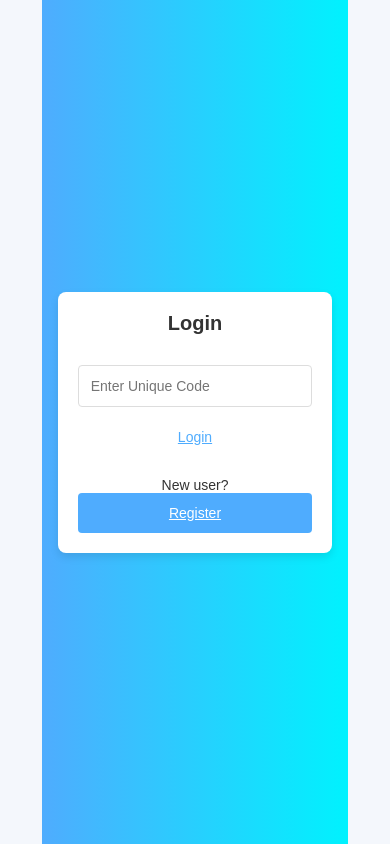
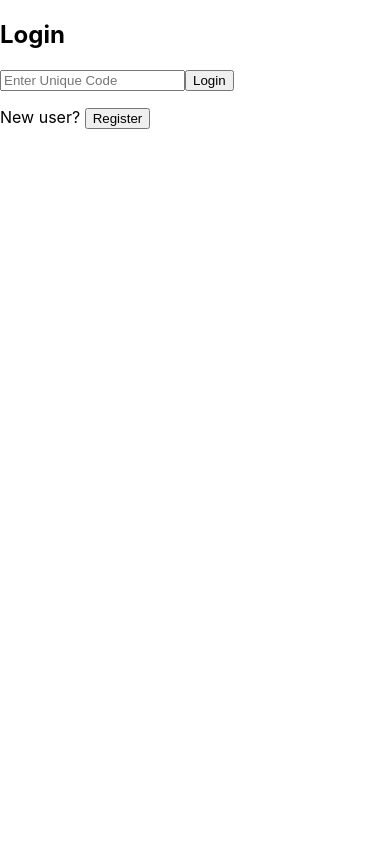
Before and after one commit to Sahani26/nop-chat-new, a React (Create React App) app in the folder frontend/: page / in a window 390 px wide. Built offline with nearby package versions, Linux system fonts and the light colour scheme.

Commit message:
Update style.css

```diff
--- a/frontend/src/style/style.css
+++ b/frontend/src/style/style.css
@@ -95,226 +95,3 @@
  .message-item:nth-child(even) {
    background-color: #e6e6e6;
  }
-
-/* Basic reset */
-* {
-  margin: 0;
-  padding: 0;
-  box-sizing: border-box;
-}
-
-body {
-  font-family: Arial, sans-serif;
-  background-color: #f4f7fc;
-  display: flex;
-  justify-content: center;
-  align-items: center;
-  height: 100vh;
-}
-
-/* Container for the login box */
-.login-container {
-  display: flex;
-  justify-content: center;
-  align-items: center;
-  height: 100vh;
-  background: linear-gradient(to right, #4facfe, #00f2fe);
-}
-
-/* Box containing the login form */
-.login-box {
-  background-color: white;
-  padding: 40px;
-  border-radius: 8px;
-  box-shadow: 0 4px 8px rgba(0, 0, 0, 0.1);
-  text-align: center;
-  width: 100%;
-  max-width: 400px;
-}
-
-/* Title */
-h2 {
-  font-size: 24px;
-  color: #333;
-  margin-bottom: 20px;
-}
-
-/* Input field */
-.login-input {
-  width: 100%;
-  padding: 12px;
-  margin: 10px 0;
-  border-radius: 4px;
-  border: 1px solid #ddd;
-  font-size: 16px;
-  transition: border-color 0.3s ease;
-}
-
-.login-input:focus {
-  border-color: #4facfe;
-  outline: none;
-}
-
-/* Button */
-.login-btn {
-  width: 100%;
-  padding: 12px;
-  background-color: #4facfe;
-  color: white;
-  border: none;
-  border-radius: 4px;
-  font-size: 16px;
-  cursor: pointer;
-  transition: background-color 0.3s ease;
-}
-
-.login-btn:hover {
-  background-color: #00f2fe;
-}
-
-/* Register link */
-.register-link {
-  margin-top: 20px;
-  font-size: 14px;
-  color: #333;
-}
-
-.register-btn {
-  background: none;
-  border: none;
-  color: #4facfe;
-  cursor: pointer;
-  text-decoration: underline;
-}
-
-.register-btn:hover {
-  color: #00f2fe;
-}
-
-/* Media queries for responsiveness */
-@media (max-width: 600px) {
-  .login-box {
-    padding: 20px;
-    width: 90%;
-  }
-
-  h2 {
-    font-size: 20px;
-  }
-
-  .login-btn,
-  .login-input {
-    font-size: 14px;
-  }
-}
-/* Basic reset */
-* {
-  margin: 0;
-  padding: 0;
-  box-sizing: border-box;
-}
-
-body {
-  font-family: Arial, sans-serif;
-  background-color: #f4f7fc;
-  display: flex;
-  justify-content: center;
-  align-items: center;
-  height: 100vh;
-}
-
-/* Container for the registration box */
-.register-container {
-  display: flex;
-  justify-content: center;
-  align-items: center;
-  height: 100vh;
-  background: linear-gradient(to right, #4facfe, #00f2fe);
-}
-
-/* Box containing the registration form */
-.register-box {
-  background-color: white;
-  padding: 40px;
-  border-radius: 8px;
-  box-shadow: 0 4px 8px rgba(0, 0, 0, 0.1);
-  text-align: center;
-  width: 100%;
-  max-width: 400px;
-}
-
-/* Title */
-h2 {
-  font-size: 24px;
-  color: #333;
-  margin-bottom: 20px;
-}
-
-/* Input fields */
-.register-input {
-  width: 100%;
-  padding: 12px;
-  margin: 10px 0;
-  border-radius: 4px;
-  border: 1px solid #ddd;
-  font-size: 16px;
-  transition: border-color 0.3s ease;
-}
-
-.register-input:focus {
-  border-color: #4facfe;
-  outline: none;
-}
-
-/* Register button */
-.register-btn {
-  width: 100%;
-  padding: 12px;
-  background-color: #4facfe;
-  color: white;
-  border: none;
-  border-radius: 4px;
-  font-size: 16px;
-  cursor: pointer;
-  transition: background-color 0.3s ease;
-}
-
-.register-btn:hover {
-  background-color: #00f2fe;
-}
-
-/* Login link */
-.login-link {
-  margin-top: 20px;
-  font-size: 14px;
-  color: #333;
-}
-
-.login-btn {
-  background: none;
-  border: none;
-  color: #4facfe;
-  cursor: pointer;
-  text-decoration: underline;
-}
-
-.login-btn:hover {
-  color: #00f2fe;
-}
-
-/* Media queries for responsiveness */
-@media (max-width: 600px) {
-  .register-box {
-    padding: 20px;
-    width: 90%;
-  }
-
-  h2 {
-    font-size: 20px;
-  }
-
-  .register-btn,
-  .register-input {
-    font-size: 14px;
-  }
-}
```
Lines whose indentation alone changed are shown as unchanged.
